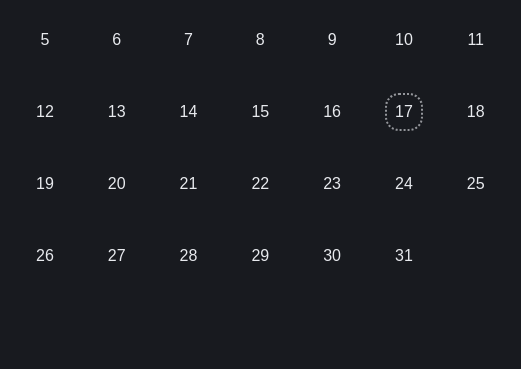
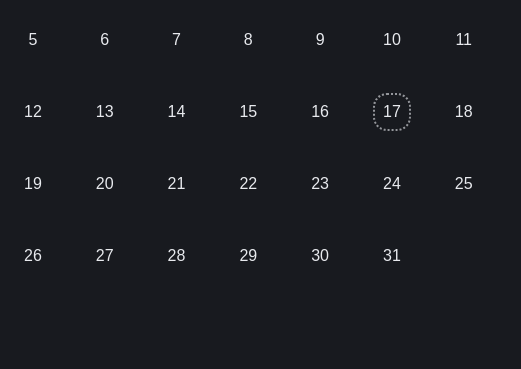
Before and after one commit to ShashwatEternal/Meditation-tracker, a plain HTML site: page index.html in a window 390 px wide. Shown: the part 475-844 px from the top of the page, 521 px wide, since content can reach past the window. Drawn offline with Linux system fonts and the light colour scheme.

Commit message:
Add files via upload

```diff
--- a/index.html
+++ b/index.html
@@ -14,8 +14,8 @@
       --ring:#2b3040;
       --ok:#7ce0b6;
       --contentW:980px;
-      --gutter:16px;
-      --monthSize: clamp(2.6rem, 7vw, 4.6rem); /* big 'Oct' */
+      --gutter:4px; /* tighter left alignment */
+      --monthSize: clamp(2.6rem, 7vw, 4.6rem);
     }
     *{box-sizing:border-box}
     html,body{height:100%}
@@ -34,7 +34,6 @@
       padding-bottom: env(safe-area-inset-bottom);
     }
 
-    /* Header row */
     .top{
       display:flex;align-items:flex-end;justify-content:space-between;
       max-width:var(--contentW);margin:28px auto 0;padding:0 var(--gutter);
@@ -47,17 +46,14 @@
       letter-spacing:.2px;
     }
 
-    /* Spacer for breathing room */
     .spacer{flex:1}
 
-    /* Calendar area near the bottom */
     .wrap{
       max-width:var(--contentW);margin:0 auto;padding:0 var(--gutter);
       margin-bottom:clamp(64px, 8vh, 140px);
       position:relative;
     }
 
-    /* Month bar: big month left, streak right */
     .monthbar{
       display:flex;align-items:baseline;justify-content:space-between;
       margin:0 0 10px;
@@ -74,9 +70,7 @@
       line-height:1;border-radius:8px;padding:0 6px;
       opacity:0; transition:opacity .3s ease;
     }
-    /* Fade arrows in when hovering the month area */
     .monthbar:hover .navbtn{opacity:1}
-
     .month-streak{
       font-size:calc(var(--monthSize) / 3);
       color:var(--muted);
@@ -84,7 +78,6 @@
       white-space:nowrap;
     }
 
-    /* Calendar grid */
     .calendar{display:grid;grid-template-columns:repeat(7,1fr);gap:22px}
     .spacerCell{height:0}
     .day{
@@ -95,19 +88,16 @@
     .num{font-size:18px;padding:10px 14px;border-radius:12px;transition:background .12s ease, box-shadow .12s ease}
     .day:hover .num{background:rgba(255,255,255,.04);box-shadow:0 0 0 1px var(--ring) inset,0 10px 30px rgba(0,0,0,.25)}
 
-    /* today's dotted ring */
     .day.today::before{
       content:""; position:absolute; inset:10px;
       border:2px dotted rgba(232,234,238,.6);
       border-radius:14px; pointer-events:none;
     }
-    /* done check */
     .day.done::after{
       content:"✓"; position:absolute; right:10px; bottom:8px;
       font-weight:800; opacity:.5; color:var(--ok); font-size:18px; pointer-events:none;
     }
 
-    /* Note preview */
     .note-tip{
       display:none; position:absolute; left:50%; transform:translateX(-50%);
       bottom:86px; width:min(320px,80vw); background:var(--panel);
@@ -118,7 +108,6 @@
     .note-tip .meta{color:var(--muted);font-size:.8rem}
     .day.hasnote:hover .note-tip{display:block}
 
-    /* Modal */
     dialog{border:none;border-radius:16px;background:var(--panel);color:var(--ink);width:min(720px,calc(100% - 24px));padding:0}
     .modal-head{padding:14px 16px;border-bottom:1px solid var(--ring);display:flex;justify-content:space-between;align-items:center}
     .modal-head .titles{display:flex;flex-direction:column;gap:2px}
@@ -140,14 +129,12 @@
   </style>
 </head>
 <body>
-  <!-- Header -->
   <div class="top">
     <h1>Meditation</h1>
   </div>
 
   <div class="spacer" aria-hidden="true"></div>
 
-  <!-- Calendar -->
   <div class="wrap">
     <div class="monthbar" aria-label="Month navigation">
       <div class="leftpack">
@@ -160,7 +147,6 @@
     <div id="cal" class="calendar" aria-live="polite"></div>
   </div>
 
-  <!-- Modal for notes -->
   <dialog id="modal">
     <div class="modal-head">
       <div class="titles">
@@ -182,8 +168,8 @@
   </dialog>
 
   <script>
-    const DONE_KEY = "meditation_done_v6";
-    const NOTE_KEY = "meditation_notes_v6";
+    const DONE_KEY = "meditation_done_v7";
+    const NOTE_KEY = "meditation_notes_v7";
 
     const doneMap = loadJSON(DONE_KEY, {});
     const notesMap = loadJSON(NOTE_KEY, {});
@@ -192,12 +178,10 @@
     const monthTitle = document.getElementById('monthtitle');
     const streakNum = document.getElementById('streakNum');
 
-    // Month nav (buttons only; arrows fade-in on hover)
     let current = new Date(); current.setDate(1);
     document.getElementById('prev').onclick = ()=>{ current.setMonth(current.getMonth()-1); render(); };
     document.getElementById('next').onclick = ()=>{ current.setMonth(current.getMonth()+1); render(); };
 
-    // Modal refs
     const modal = document.getElementById('modal');
     const mDate = document.getElementById('m-date');
     const mText = document.getElementById('noteText');
@@ -229,7 +213,6 @@
         const dISO=iso(dateObj);
         const btn=document.createElement('button');
         btn.className='day' + (doneMap[dISO]?' done':'') + (dISO===tISO?' today':'');
-        btn.setAttribute('aria-label','Open day '+d);
         btn.onclick=()=>openDay(dISO);
 
         const num=document.createElement('span');
@@ -250,7 +233,6 @@
 
         cal.appendChild(btn);
       }
-
       streakNum.textContent = String(calcStreak());
     }
 
```
